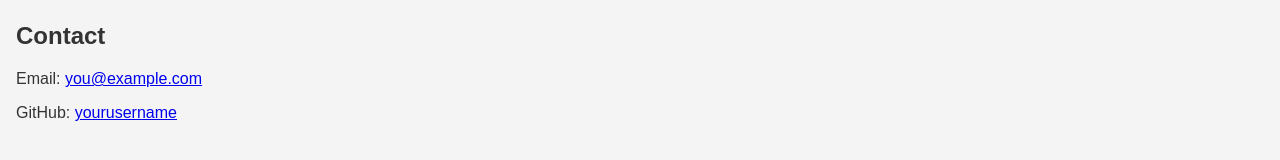
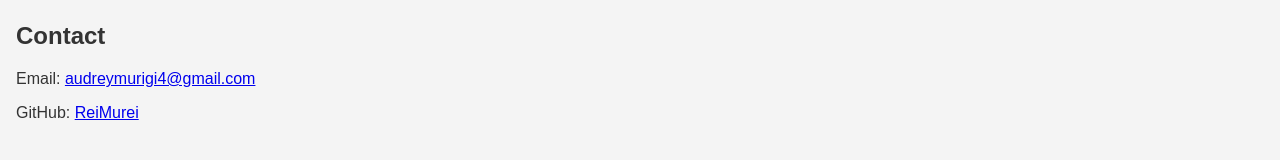
Before and after one commit to ReyMurei/Portfolio, a plain HTML site: page index.html in a window 1280 px wide. Shown: the part 394-554 px from the top of the page. Drawn offline with Linux system fonts and the light colour scheme.

```diff
--- a/index.html
+++ b/index.html
@@ -23,8 +23,8 @@
 
   <section id="contact">
     <h2>Contact</h2>
-    <p>Email: <a href="mailto:audreymurigi4@example.com">you@example.com</a></p>
-    <p>GitHub: <a href="https://github.com/ReiMurei">yourusername</a></p>
+    <p>Email: <a href="mailto:you@example.com">audreymurigi4@gmail.com</a></p>
+    <p>GitHub: <a href="https://github.com/you">ReiMurei</a></p>
   </section>
 </body>
 </html>
```
